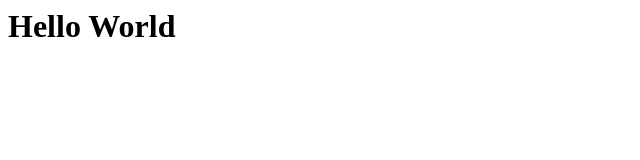
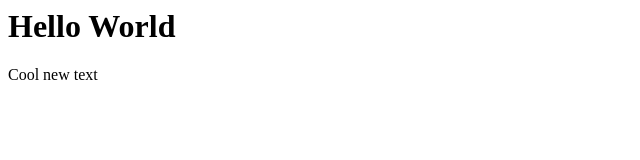
Before and after one commit to thegreatyuke42/testing, a plain HTML site: page testing.html in a window 1280 px wide. Shown: the full height of the page, 0-640 px from the left. Drawn offline with Linux system fonts and the light colour scheme.

Commit message:
Add paragraph
added a paragrah

```diff
--- a/testing.html
+++ b/testing.html
@@ -1,5 +1,6 @@
 <html>
   <body>
     <h1>Hello World</h1>
+    <p>Cool new text</p>
   </body>
 </html>
```
